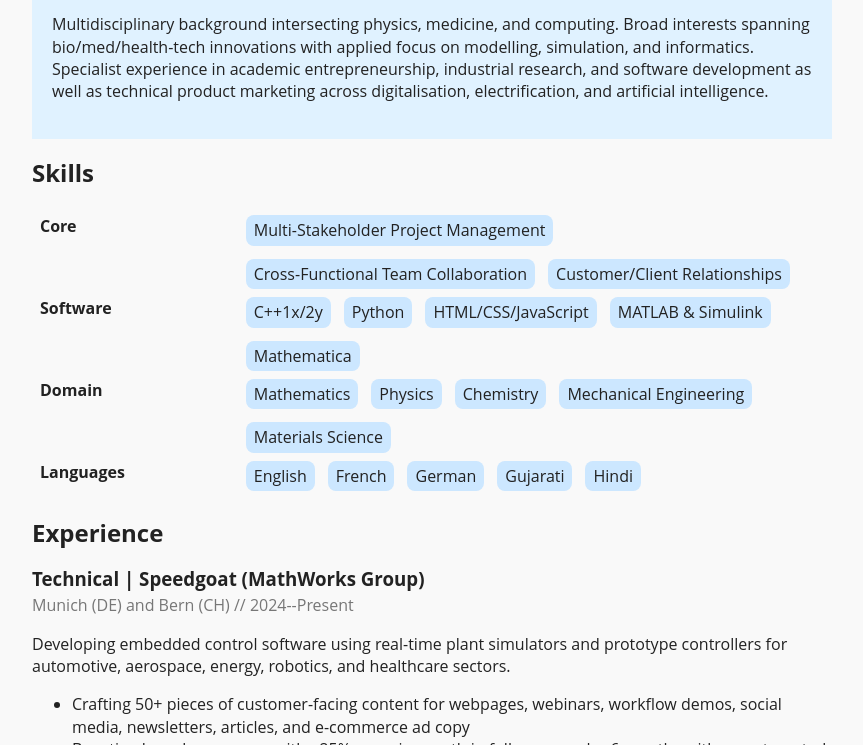
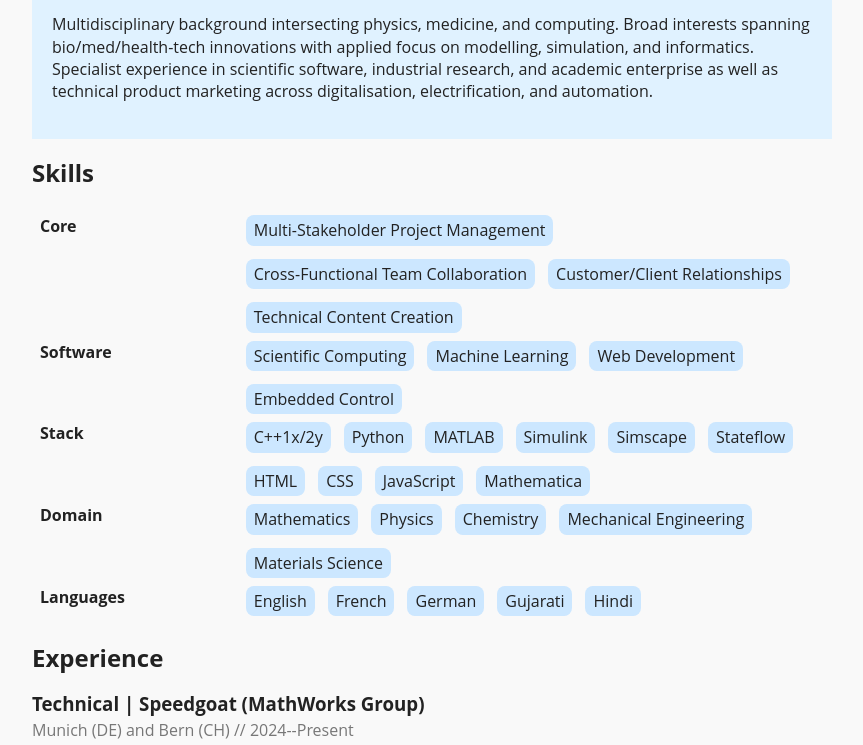
Before and after one commit to iviitesh/vita.iviitesh.com, a plain HTML site: page index.html in a window 1280 px wide. Shown: the part 272-1017 px from the top of the page, without its empty margins (208-1071 px from the left). Drawn offline with Linux system fonts and the light colour scheme.

Commit message:
Update index.html

```diff
--- a/index.html
+++ b/index.html
@@ -112,7 +112,7 @@
     <main>
         <section class="brief">
             <img id="headshot" src="assets/headshot.jpg" alt="headshot">
-            <p id="about">Multidisciplinary background intersecting physics, medicine, and computing. Broad interests spanning bio/med/health-tech innovations with applied focus on modelling, simulation, and informatics. Specialist experience in academic entrepreneurship, industrial research, and software development as well as technical product marketing across digitalisation, electrification, and artificial intelligence.</p>
+            <p id="about">Multidisciplinary background intersecting physics, medicine, and computing. Broad interests spanning bio/med/health-tech innovations with applied focus on modelling, simulation, and informatics. Specialist experience in scientific software, industrial research, and academic enterprise as well as technical product marketing across digitalisation, electrification, and automation.</p>
         </section>
 
         <section>
@@ -125,16 +125,32 @@
                         <li>Multi-Stakeholder Project Management</li>
                         <li>Cross-Functional Team Collaboration</li>
                         <li>Customer/Client Relationships</li>
+                        <li>Technical Content Creation</li>
                     </ul>
                 </section>
 
                 <section class="skills-row">
                     <strong>Software</strong>
                     <ul>
+                        <li>Scientific Computing</li>
+                        <li>Machine Learning</li>
+                        <li>Web Development</li>
+                        <li>Embedded Control</li>
+                    </ul>
+                </section>
+
+                <section class="skills-row">
+                    <strong>Stack</strong>
+                    <ul>
                         <li>C++1x/2y</li>
                         <li>Python</li>
-                        <li>HTML/CSS/JavaScript</li>
-                        <li>MATLAB & Simulink</li>
+                        <li>MATLAB</li>
+                        <li>Simulink</li>
+                        <li>Simscape</li>
+                        <li>Stateflow</li>
+                        <li>HTML</li>
+                        <li>CSS</li>
+                        <li>JavaScript</li>
                         <li>Mathematica</li>
                     </ul>
                 </section>
@@ -175,7 +191,7 @@
             <p class="block-subtitle">Munich (DE) and Bern (CH) // 2024--Present</p>
             <p class="block-introduction">Developing embedded control software using real-time plant simulators and prototype controllers for automotive, aerospace, energy, robotics, and healthcare sectors.</p>
             <ul class="block-list">
-                <li>Crafting 50+ pieces of customer-facing content for webpages, webinars, workflow demos, social media, newsletters, articles, and e-commerce ad copy</li>
+                <li>Crafting 50+ pieces of customer-facing content for webpages, webinars, workflow demos, articles, newsletters, social media, and e-commerce ad copy</li>
                 <li>Boosting brand awareness with ~25% organic growth in followers under 6 months with an automated post scheduling plan that synchronises global events, releases, and influencers</li>
                 <li>Generating 250+ qualified leads to meet KPI targets as booth staff alongside Technical Sales and Application Engineering colleagues at a major trade show</li>
                 <li>Fostering communication between customers, third-party connections, and C-suite executives in authoring key marketing collaterals such as joint media releases and success stories</li>
@@ -190,7 +206,7 @@
             <section class="block">
             <h3 class="block-title">Founding Scientist | Columbia Entrepreneurship, Innovation, and Design</h3>
             <p class="block-subtitle">New York (US) and London (UK) // 2018--</p>
-            <p class="block-introduction">Building upon DeepTech startup training as alumnus of the Imperial Enteprise Lab (Venture Catalyst Challenge) as well as selective mentorship from the London School of Digital Marketing.</p>
+            <p class="block-introduction">Building upon previous DeepTech startup roles as alumnus of the Imperial Enteprise Lab (Venture Catalyst Challenge, Institute of Chemical Biology Dragon's Den, and Physics Research Frontiers) as well as selective mentorship from the London School of Digital Marketing.</p>
             <ul class="block-list">
                <li>Co-founding and consulting 3 Bio/Med/Health-Tech spinoffs using a physics-informed, model-based approach to controls and systems engineering</li>
                <li>Presenting investment-winning pitches with a focus on lean business principles, customer validation, go-to-market strategy, and pre-sales activities</li>
```
